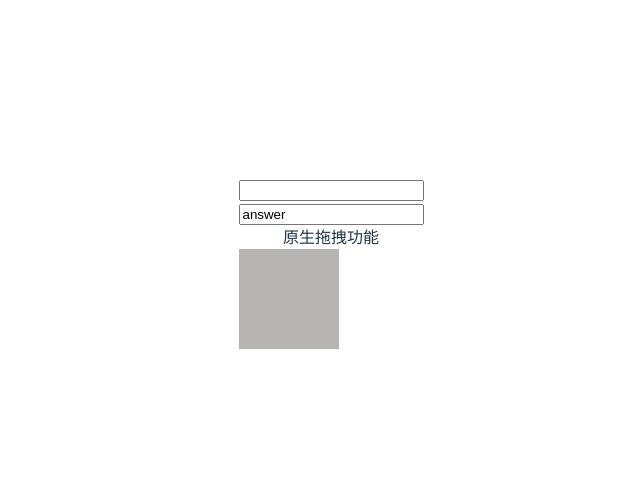
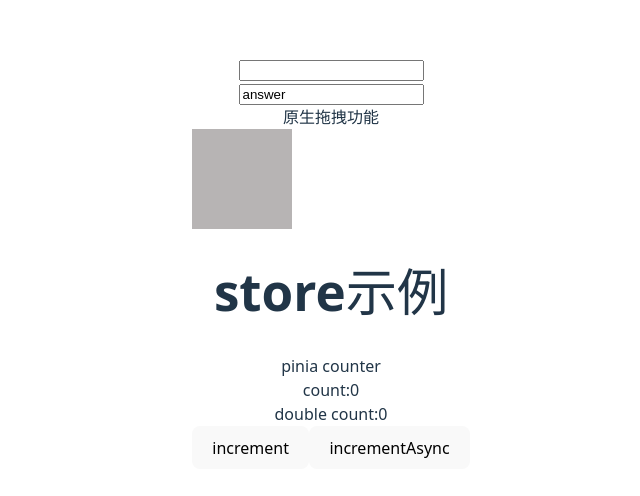
Before and after one commit to wink-peng/my-vue3-app, a Vue app: page /about in a window 1280 px wide. Shown: the part 154-650 px from the top of the page, without its empty margins (309-949 px from the left). Built offline with nearby package versions, Linux system fonts and the light colour scheme.

Commit message:
faet:add store

```diff
--- a/package.json
+++ b/package.json
@@ -11,6 +11,8 @@
   "dependencies": {
     "axios": "^1.9.0",
     "element-plus": "^2.9.11",
+    "pinia": "^3.0.2",
+    "pinia-plugin-persistedstate": "^4.3.0",
     "vue": "^3.5.13",
     "vue-router": "4"
   },
--- a/src/components/other.vue
+++ b/src/components/other.vue
@@ -11,6 +11,20 @@
 import { ref,watch,onMounted,onUnmounted } from 'vue';
 const perValue = defineModel()
 
+const handelDragstart = (e)=>{
+  e.dataTransfer.setData('text/plain',e.target.id) //设置传输的数据类型和值
+}
+
+const handelDragover = (e)=>{
+   e.preventDefault() //阻止默认行为，否则拖拽无效
+
+}
+
+const handelDrop = (e)=>{
+  e.preventDefault() //阻止默认行为，否则拖拽无效，允许放置操作
+    var data = e.dataTransfer.getData('text/plain') //获取传输的数据
+    e.target.appendChild(window.document.getElementById(data)) //将拖动的元素放置到目标位置
+}
 onMounted(()=>{
 
   //更推荐用ref来获取dom元素，但是这里为了演示，就直接用了原生js获取了
@@ -18,31 +32,21 @@
   //如果是原生js获取dom,必须在onMounted里面执行，不然会找不到元素
   const element = document.getElementById('draggable')
   if(element){
-    console.log('存在',element)
-    element.addEventListener('dragstart',function(event){
-      event.dataTransfer.setData('text/plain',event.target.id) //设置传输的数据类型和值
-    })
-
+    // console.log('存在',element)
+    element.addEventListener('dragstart',handelDragstart)
   } else{
-    console.log('不存在',element)
+    // console.log('不存在',element)
   }
-  window.document.getElementById('droppable').addEventListener('dragover',function(event){
-    event.preventDefault() //阻止默认行为，否则拖拽无效
-
-  })
-  window.document.getElementById('droppable').addEventListener('drop',function(event){
-    event.preventDefault() //阻止默认行为，否则拖拽无效，允许放置操作
-    var data = event.dataTransfer.getData('text/plain') //获取传输的数据
-    event.target.appendChild(window.document.getElementById(data)) //将拖动的元素放置到目标位置
-
-  })
+  window.document.getElementById('droppable').addEventListener('dragover',handelDragover)
+  window.document.getElementById('droppable').addEventListener('drop',handelDrop)
 
   })
 
   onUnmounted(()=>{
-    window.document.getElementById('draggable').removeEventListener('dragstart')
-    window.document.getElementById('droppable').removeEventListener('dragover')
-    window.document.getElementById('droppable').removeEventListener('drop')
+    //组件销毁时，移除事件监听器   匿名函数无法移除，只能改用具名函数或保存引用
+    window.document.getElementById('draggable').removeEventListener('dragstart',handelDragstart)
+    window.document.getElementById('droppable').removeEventListener('dragover',handelDragover)
+    window.document.getElementById('droppable').removeEventListener('drop',handelDrop)
   })
 
 
--- a/src/main.js
+++ b/src/main.js
@@ -4,7 +4,14 @@
 import router from './router'
 import ElementPlus from 'element-plus'
 import 'element-plus/dist/index.css'
+import { createPinia } from 'pinia'
+import piniaPluginPersistedstate from 'pinia-plugin-persistedstate'
+
+const pinia = createPinia()
+pinia.use(piniaPluginPersistedstate)
+
 const app = createApp(App)
+app.use(createPinia())
 app.use(ElementPlus)
 app.use(router)
 app.mount('#app')
--- /dev/null
+++ b/src/store/counter.js
@@ -0,0 +1,33 @@
+import {defineStore} from 'pinia'
+//定义并导出counter store
+
+export const useCounterStore = defineStore('counter',{
+    //状态（data）
+    state:()=>({
+        count:0,
+        name:'pinia counter'
+    }),
+    persist:true,
+    //计算属性（compute）
+    getters:{
+        doubleCount:(state)=>state.count*2, //箭头函数写法：state参数显式传递，简单计算。如果是一个代码块{}要用return 显式返回，不然就是undefined
+        //使用其他getter
+        doubleCountPlusOne(){ //普通函数：依赖其他getter
+            return this.doubleCount+1 //通过this访问其他getter（doubleCount）
+        },
+        complexValue(){ //普通函数：依赖state和getter
+            return this.doubleCount + this.count //this.count 等价于 state.count
+        }
+
+    },
+    //方法（methods）
+    actions:{
+        increment(){
+            this.count++
+        },
+        async incrementAsync(){
+            await new Promise(resolve=>setTimeout(resolve,1000))
+            this.increment()
+        }
+    }
+})
--- a/src/views/About.vue
+++ b/src/views/About.vue
@@ -5,12 +5,23 @@
     <input v-model="inputValue"/>
     <Other v-model="testValue"/>
   </div>
+
+  <div>
+    <h1>store示例</h1>
+    <div>{{name}}</div>
+    <div>count:{{count}}</div>
+    <div>double count:{{doubleCount}}</div>
+    <button @click="incrementHandel">increment</button>
+    <button @click="incrementAsync">incrementAsync</button>
+  </div>
 </template>
 
 <script setup>
 import { ref,watch } from 'vue';
 import {debounce,throttle} from '@/tools'
 import Other from '@/components/other.vue'
+import {useCounterStore} from '@/store/counter'
+import {storeToRefs} from 'pinia'
 const inputValue = ref('')
 const testValue = ref('answer')
 const handelInput = debounce(()=>{
@@ -24,4 +35,24 @@
   if(newVal) handelInput()
 })
 
+//获取store示例
+const counterStore = useCounterStore()
+// 使用storeToRefs解构保持响应性
+const  {count,name,doubleCount} = storeToRefs(counterStore)
+
+//直接解构actions
+const {increment,incrementAsync} = counterStore
+
+const incrementHandel = ()=>{
+  increment()
+   // 正确打印方式（任选其一）：
+  console.log('方式1:', doubleCount.value) // 访问 ref 的 value
+  console.log('方式2:', counterStore.doubleCount) // 直接从 store 访问
+
+  // 验证 count 是否变化
+  console.log('当前 count:', count.value)
+}
+watch(doubleCount, (newVal) => {
+  console.log('doubleCount 变化了:', newVal)
+})
 </script>
--- a/vite.config.js
+++ b/vite.config.js
@@ -10,5 +10,7 @@
       '@':path.resolve(__dirname,'src') //配置@指向src目录
     }
   },
-  base:'./'
+  base:'./' //部署应用时的基本URL 默认的根路径（如果部署到域名根目录） ，
+  // 例如：https://www.mydomain.com/，则设置为 '/'
+  // 如果部署到子目录，例如：https://www.mydomain.com/app/，则设置为 '/app/'
 })
```
Also changed, not shown: 404.html (added, +13 -0 lines), 1 other file (tests, documents, lock files or other folders).
